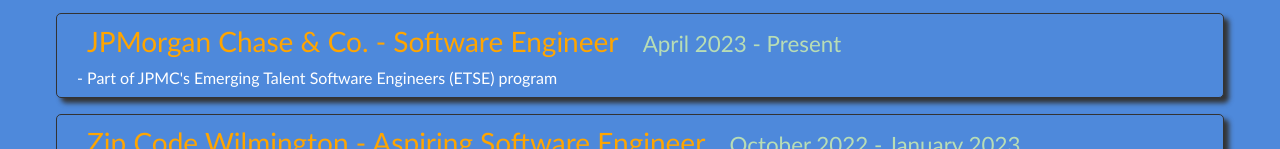
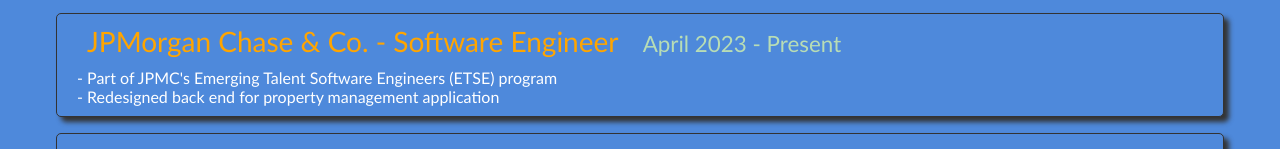
Before and after one commit to zprongua/portfolio, a plain HTML site: page resume.html in a window 1280 px wide. Shown: the part 803-952 px from the top of the page. Drawn offline with Linux system fonts and the light colour scheme.

Commit message:
added work

```diff
--- a/resume.html
+++ b/resume.html
@@ -146,6 +146,7 @@
                         <span class="work-dates">April 2023 - Present</span>
                     </dt>
                     <dd>- Part of JPMC's Emerging Talent Software Engineers (ETSE) program</dd>
+                    <dd>- Redesigned back end for property management application</dd>
                 </dl>
             </div>
             <div class="work-card">
```
